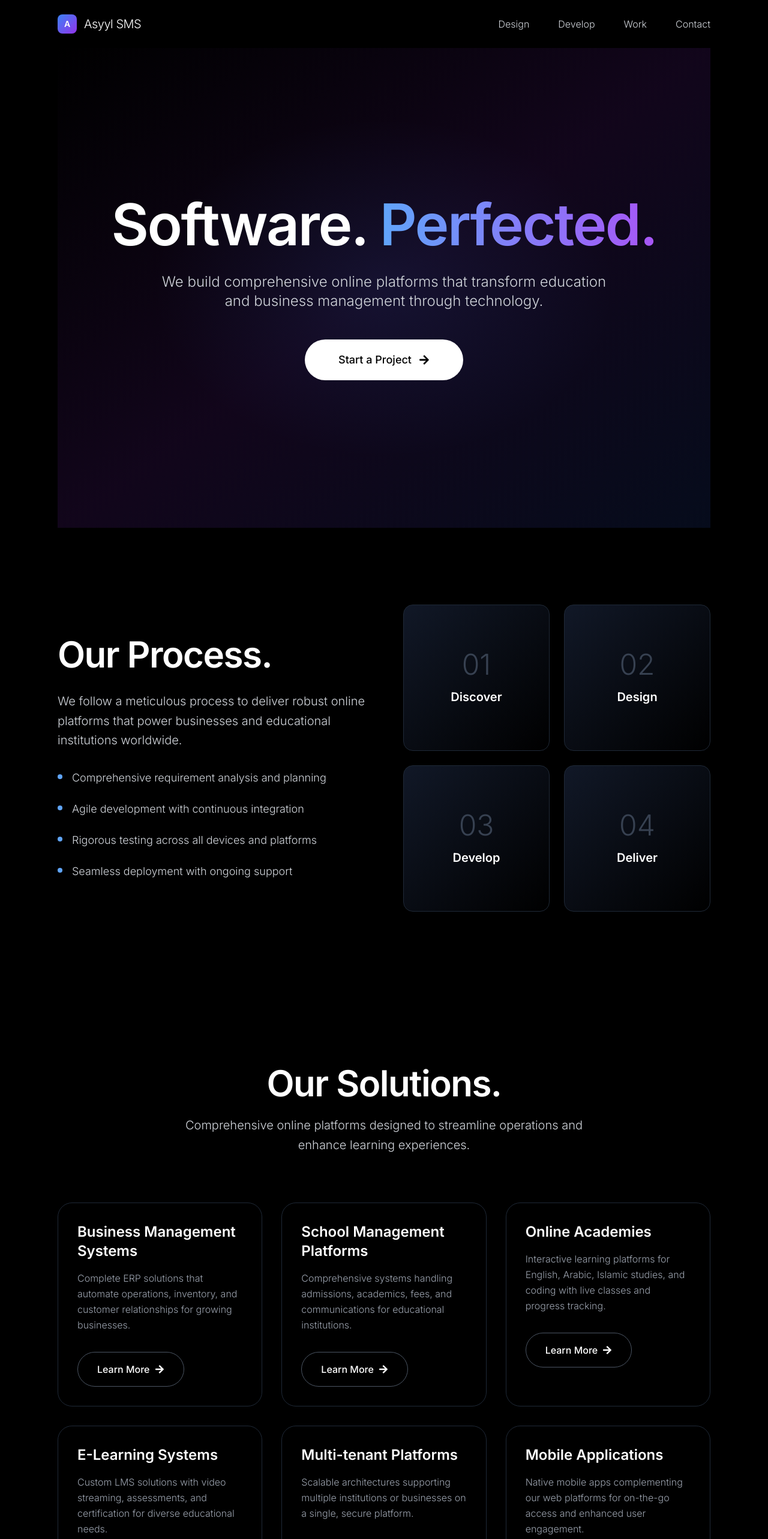
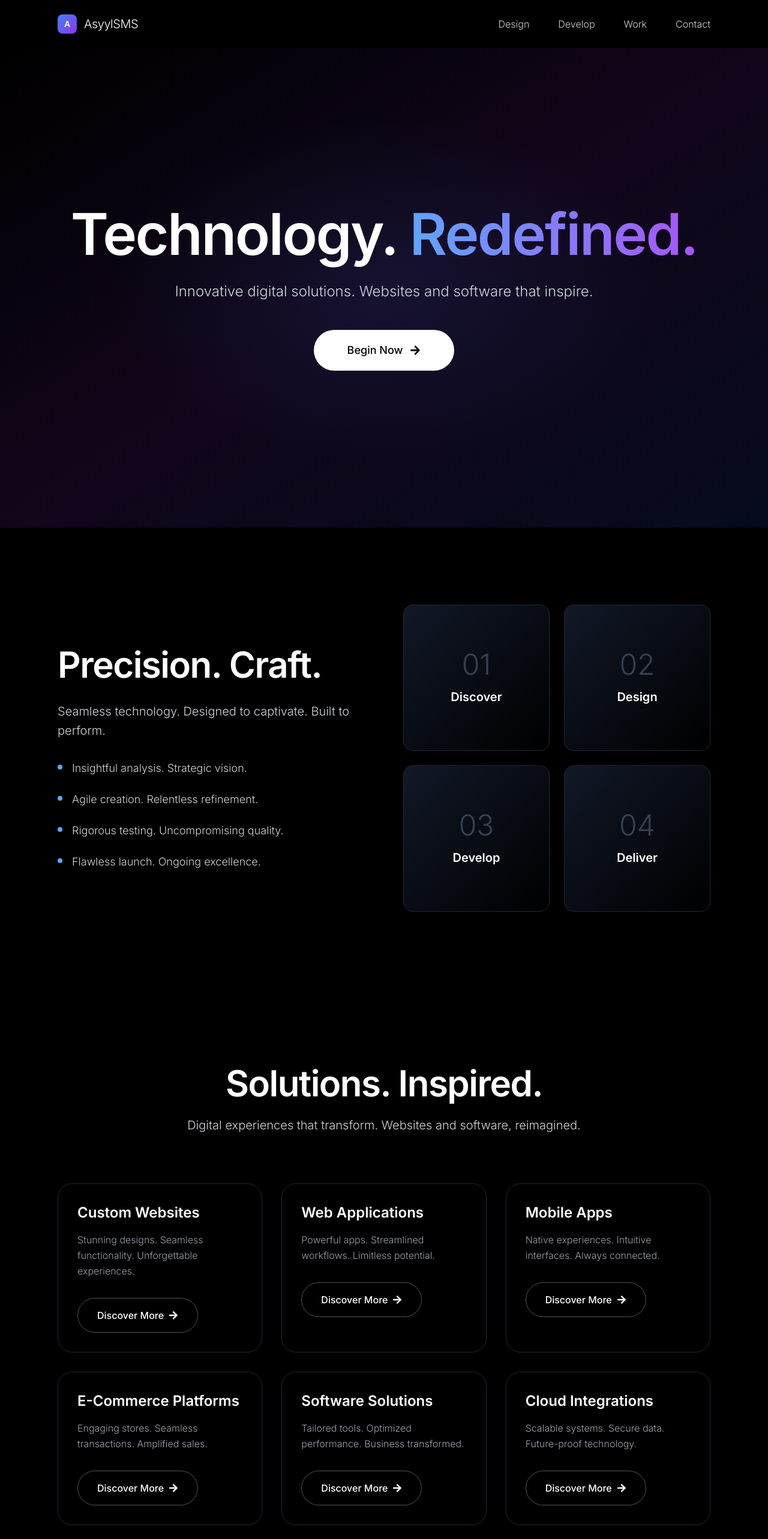
Before and after one commit to shuaibu222/asyylsms-portfolio, a Next.js app: page / in a window 1280 px wide. Shown: the top 2566 px of the page at 60% size. Built offline with nearby package versions, Linux system fonts and the light colour scheme.

Commit message:
change tone to apple

```diff
--- a/app/page.js
+++ b/app/page.js
@@ -19,7 +19,7 @@ export default function Home() {
                         <div className="w-8 h-8 bg-gradient-to-br from-blue-500 to-purple-600 rounded-lg flex items-center justify-center">
                             <span className="text-white font-semibold text-sm">A</span>
                         </div>
-                        <span className="text-xl font-light tracking-tight">Asyyl SMS</span>
+                        <span className="text-xl font-light tracking-tight">AsyylSMS</span>
                     </div>
 
                     <div className="md:hidden">
@@ -55,20 +55,20 @@ export default function Home() {
                 </nav>
 
                 {/* Hero Section */}
-                <section className="relative min-h-screen w-full max-w-[85vw] mx-auto flex flex-col items-center justify-center text-center overflow-hidden">
+                <section className="relative min-h-screen w-full mx-auto flex flex-col items-center justify-center text-center overflow-hidden">
                     <div className="absolute inset-0 bg-gradient-to-br from-black via-purple-900/20 to-blue-900/20 z-0"></div>
                     <div className="absolute inset-0 bg-[radial-gradient(ellipse_at_center,_var(--tw-gradient-stops))] from-blue-500/10 via-transparent to-transparent z-0"></div>
 
                     <div className="relative z-20">
-                        <h1 className="text-6xl md:text-8xl font-semibold mb-8 tracking-tight leading-tight">
-                            Software. <span className="bg-gradient-to-r from-blue-400 to-purple-500 bg-clip-text text-transparent">Perfected.</span>
+                        <h1 className="text-6xl md:text-8xl font-semibold mb-8 tracking-tight">
+                            Technology. <span className="bg-gradient-to-r from-blue-400 to-purple-500 bg-clip-text text-transparent">Redefined.</span>
                         </h1>
                         <p className="text-xl md:text-2xl text-gray-300 mb-12 font-light max-w-3xl mx-auto leading-relaxed">
-                            We build comprehensive online platforms that transform education and business management through technology.
+                            Innovative digital solutions. Websites and software that inspire.
                         </p>
-                        <button className="group relative bg-white text-black px-14 py-5 rounded-full font-medium text-lg transition-all duration-500 hover:scale-105">
+                        <button className="group relative bg-white text-black px-14 py-5 rounded-full font-medium text-lg transition-all duration-300 hover:bg-gray-200">
                             <span className="relative z-10 flex items-center justify-center gap-3">
-                                Start a Project
+                                Begin Now
                                 <FaArrowRight className="group-hover:translate-x-1 transition-transform duration-300" />
                             </span>
                         </button>
@@ -80,16 +80,16 @@ export default function Home() {
                     <div className="max-w-[85vw] mx-auto flex flex-col lg:flex-row gap-16 items-center">
                         {/* Left Side - Text Content */}
                         <div className="lg:w-1/2">
-                            <h2 className="text-5xl md:text-6xl font-semibold mb-8 tracking-tight">Our Process.</h2>
+                            <h2 className="text-5xl md:text-6xl font-semibold mb-8 tracking-tight">Precision. Craft.</h2>
                             <p className="text-xl text-gray-300 leading-relaxed mb-8 font-light">
-                                We follow a meticulous process to deliver robust online platforms that power businesses and educational institutions worldwide.
+                                Seamless technology. Designed to captivate. Built to perform.
                             </p>
                             <div className="space-y-6">
                                 {[
-                                    "Comprehensive requirement analysis and planning",
-                                    "Agile development with continuous integration",
-                                    "Rigorous testing across all devices and platforms",
-                                    "Seamless deployment with ongoing support"
+                                    "Insightful analysis. Strategic vision.",
+                                    "Agile creation. Relentless refinement.",
+                                    "Rigorous testing. Uncompromising quality.",
+                                    "Flawless launch. Ongoing excellence."
                                 ].map((item, index) => (
                                     <div key={index} className="flex items-start space-x-4 text-lg">
                                         <div className="w-2 h-2 bg-blue-400 rounded-full mt-2 flex-shrink-0"></div>
@@ -107,8 +107,8 @@ export default function Home() {
                                 { number: "03", title: "Develop" },
                                 { number: "04", title: "Deliver" }
                             ].map((step, index) => (
-                                <div key={step.number} className="aspect-square rounded-2xl bg-gradient-to-br from-gray-900 to-black border border-gray-800 flex flex-col items-center justify-center p-6 group hover:border-blue-500/50 transition-all duration-500">
-                                    <div className="text-5xl font-light text-gray-700 group-hover:text-blue-400 transition-colors duration-500 mb-4">
+                                <div key={step.number} className="aspect-square rounded-2xl bg-gradient-to-br from-gray-900 to-black border border-gray-800 flex flex-col items-center justify-center p-6 group hover:border-gray-600 transition-all duration-300">
+                                    <div className="text-5xl font-light text-gray-700 group-hover:text-blue-400 transition-colors duration-300 mb-4">
                                         {step.number}
                                     </div>
                                     <h3 className="text-xl font-semibold text-white text-center">{step.title}</h3>
@@ -118,51 +118,51 @@ export default function Home() {
                     </div>
                 </section>
 
-                {/* Services Section - Updated for Your Business */}
+                {/* Services Section */}
                 <section id="services" className="w-full py-32">
                     <div className="max-w-[85vw] mx-auto">
                         <div className="text-center mb-20">
-                            <h2 className="text-5xl md:text-6xl font-semibold mb-6 tracking-tight">Our Solutions.</h2>
+                            <h2 className="text-5xl md:text-6xl font-semibold mb-6 tracking-tight">Solutions. Inspired.</h2>
                             <p className="text-xl text-gray-300 max-w-2xl mx-auto font-light leading-relaxed">
-                                Comprehensive online platforms designed to streamline operations and enhance learning experiences.
+                                Digital experiences that transform. Websites and software, reimagined.
                             </p>
                         </div>
 
                         <div className="grid grid-cols-1 md:grid-cols-2 lg:grid-cols-3 gap-8">
                             {[
                                 {
-                                    title: "Business Management Systems",
-                                    description: "Complete ERP solutions that automate operations, inventory, and customer relationships for growing businesses."
+                                    title: "Custom Websites",
+                                    description: "Stunning designs. Seamless functionality. Unforgettable experiences."
                                 },
                                 {
-                                    title: "School Management Platforms",
-                                    description: "Comprehensive systems handling admissions, academics, fees, and communications for educational institutions."
+                                    title: "Web Applications",
+                                    description: "Powerful apps. Streamlined workflows. Limitless potential."
                                 },
                                 {
-                                    title: "Online Academies",
-                                    description: "Interactive learning platforms for English, Arabic, Islamic studies, and coding with live classes and progress tracking."
+                                    title: "Mobile Apps",
+                                    description: "Native experiences. Intuitive interfaces. Always connected."
                                 },
                                 {
-                                    title: "E-Learning Systems",
-                                    description: "Custom LMS solutions with video streaming, assessments, and certification for diverse educational needs."
+                                    title: "E-Commerce Platforms",
+                                    description: "Engaging stores. Seamless transactions. Amplified sales."
                                 },
                                 {
-                                    title: "Multi-tenant Platforms",
-                                    description: "Scalable architectures supporting multiple institutions or businesses on a single, secure platform."
+                                    title: "Software Solutions",
+                                    description: "Tailored tools. Optimized performance. Business transformed."
                                 },
                                 {
-                                    title: "Mobile Applications",
-                                    description: "Native mobile apps complementing our web platforms for on-the-go access and enhanced user engagement."
+                                    title: "Cloud Integrations",
+                                    description: "Scalable systems. Secure data. Future-proof technology."
                                 }
                             ].map((service, index) => (
-                                <div key={index} className="group p-8 border border-gray-800 rounded-3xl hover:border-gray-600 transition-all duration-500">
+                                <div key={index} className="group p-8 border border-gray-800 rounded-3xl hover:border-gray-600 transition-all duration-300">
                                     <h3 className="text-2xl font-semibold mb-4 text-white">{service.title}</h3>
                                     <p className="text-gray-400 mb-8 font-light leading-relaxed">
                                         {service.description}
                                     </p>
-                                    <button className="group relative text-white px-8 py-4 rounded-full font-medium transition-all duration-500 border border-gray-600 hover:border-white">
+                                    <button className="group relative text-white px-8 py-4 rounded-full font-medium transition-all duration-300 border border-gray-600 hover:border-gray-400">
                                         <span className="relative z-10 flex items-center gap-2">
-                                            Learn More
+                                            Discover More
                                             <FaArrowRight className="group-hover:translate-x-1 transition-transform duration-300" />
                                         </span>
                                     </button>
@@ -172,13 +172,13 @@ export default function Home() {
                     </div>
                 </section>
 
-                {/* Portfolio Section - Updated for Your Projects */}
+                {/* Portfolio Section */}
                 <section id="work" className="w-full py-32 bg-black">
                     <div className="max-w-[85vw] mx-auto">
                         <div className="mb-20">
-                            <h2 className="text-5xl md:text-6xl font-semibold mb-6 tracking-tight">Our Platforms.</h2>
+                            <h2 className="text-5xl md:text-6xl font-semibold mb-6 tracking-tight">Impact. Realized.</h2>
                             <p className="text-xl text-gray-300 max-w-2xl font-light leading-relaxed">
-                                Real-world solutions powering businesses and educational institutions across multiple sectors.
+                                Digital solutions that empower. Innovation that delivers.
                             </p>
                         </div>
 
@@ -186,17 +186,17 @@ export default function Home() {
                             <div className="grid grid-cols-1 md:grid-cols-2 gap-8">
                                 {[
                                     {
-                                        name: "Business Management ERP",
-                                        desc: "Comprehensive enterprise resource planning system for small to medium businesses",
-                                        tech: "React + Node.js + PostgreSQL"
+                                        name: "E-Commerce Platform",
+                                        desc: "Seamless shopping. Amplified conversions.",
+                                        tech: "React + Node.js + Stripe"
                                     },
                                     {
-                                        name: "School Management System",
-                                        desc: "End-to-end school administration platform with parent and teacher portals",
-                                        tech: "Vue.js + Python + MySQL"
+                                        name: "Productivity App",
+                                        desc: "Streamlined workflows. Empowered teams.",
+                                        tech: "Vue.js + Firebase + AWS"
                                     }
                                 ].map((project, index) => (
-                                    <div key={index} className="group aspect-video rounded-3xl bg-gradient-to-br from-gray-900 to-black border border-gray-800 hover:border-gray-600 transition-all duration-500 p-12 flex flex-col justify-center">
+                                    <div key={index} className="group aspect-video rounded-3xl bg-gradient-to-br from-gray-900 to-black border border-gray-800 hover:border-gray-600 transition-all duration-300 p-12 flex flex-col justify-center">
                                         <h3 className="text-4xl font-semibold mb-4 text-white">{project.name}</h3>
                                         <p className="text-gray-300 mb-8 text-lg font-light">{project.desc}</p>
                                         <div className="flex items-center gap-4 text-blue-400">
@@ -209,22 +209,22 @@ export default function Home() {
                             <div className="grid grid-cols-1 md:grid-cols-3 gap-8">
                                 {[
                                     {
-                                        name: "Online English Academy",
-                                        tech: "React + Firebase + WebRTC",
-                                        type: "E-Learning Platform"
+                                        name: "Corporate Website",
+                                        tech: "Next.js + Tailwind + GraphQL",
+                                        type: "Digital Presence"
                                     },
                                     {
-                                        name: "Arabic Learning Platform",
-                                        tech: "Next.js + MongoDB + Stripe",
-                                        type: "Language Academy"
+                                        name: "Mobile Banking App",
+                                        tech: "React Native + Node.js + MongoDB",
+                                        type: "Fintech Solution"
                                     },
                                     {
-                                        name: "Coding Bootcamp",
-                                        tech: "Vue.js + Django + AWS",
-                                        type: "Tech Education"
+                                        name: "SaaS Dashboard",
+                                        tech: "Angular + Python + PostgreSQL",
+                                        type: "Business Tool"
                                     }
                                 ].map((project, index) => (
-                                    <div key={index} className="group aspect-square rounded-3xl bg-gradient-to-br from-gray-900 to-black border border-gray-800 hover:border-gray-600 transition-all duration-500 p-8 flex flex-col justify-between">
+                                    <div key={index} className="group aspect-square rounded-3xl bg-gradient-to-br from-gray-900 to-black border border-gray-800 hover:border-gray-600 transition-all duration-300 p-8 flex flex-col justify-between">
                                         <div>
                                             <h3 className="text-3xl font-semibold mb-4 text-white">{project.name}</h3>
                                             <p className="text-gray-300 mb-6 font-light">{project.type}</p>
@@ -243,31 +243,31 @@ export default function Home() {
                 <section id="testimonials" className="w-full py-32">
                     <div className="max-w-[85vw] mx-auto">
                         <div className="text-center mb-20">
-                            <h2 className="text-5xl md:text-6xl font-semibold mb-6 tracking-tight">Client Stories.</h2>
+                            <h2 className="text-5xl md:text-6xl font-semibold mb-6 tracking-tight">Stories. Success.</h2>
                             <p className="text-xl text-gray-300 max-w-2xl mx-auto font-light leading-relaxed">
-                                Don&apos;t just take our word for it. Here&apos;s what our partners have to say.
+                                Our partners thrive. Their victories, our pride.
                             </p>
                         </div>
 
                         <div className="grid grid-cols-1 md:grid-cols-3 gap-8">
                             {[
                                 {
-                                    quote: "The school management system transformed our administrative efficiency. Parent engagement increased by 300%.",
-                                    author: "Dr. Ahmed Hassan",
-                                    company: "Greenfield International School"
+                                    quote: "Transformed our brand. Engagement redefined.",
+                                    author: "Emma Carter",
+                                    company: "BrightWave Retail"
                                 },
                                 {
-                                    quote: "Our business operations became seamless with the custom ERP. Inventory management is now automated and accurate.",
-                                    author: "Mohammed Al-Rashid",
-                                    company: "Al-Rashid Trading Co."
+                                    quote: "Streamlined operations. Efficiency unleashed.",
+                                    author: "Liam Patel",
+                                    company: "TechTrend Solutions"
                                 },
                                 {
-                                    quote: "The online academy platform provided exceptional learning experiences for our students across multiple countries.",
-                                    author: "Sarah Johnson",
-                                    company: "Global English Institute"
+                                    quote: "Inspired experiences. Users connected globally.",
+                                    author: "Sophie Nguyen",
+                                    company: "GlobalTech Innovations"
                                 }
                             ].map((testimonial, index) => (
-                                <div key={index} className="p-8 border border-gray-800 rounded-3xl hover:border-gray-600 transition-all duration-500">
+                                <div key={index} className="p-8 border border-gray-800 rounded-3xl hover:border-gray-600 transition-all duration-300">
                                     <div className="text-4xl text-gray-600 mb-4">&quot;</div>
                                     <p className="text-lg text-gray-300 italic mb-6 leading-relaxed font-light">&quot;{testimonial.quote}&quot;</p>
                                     <footer className="text-right">
@@ -283,19 +283,19 @@ export default function Home() {
                 {/* CTA Section */}
                 <section id="contact" className="w-full py-32 bg-black">
                     <div className="max-w-[85vw] mx-auto text-center">
-                        <h2 className="text-5xl md:text-6xl font-semibold mb-8 tracking-tight">Let&apos;s Build Together.</h2>
+                        <h2 className="text-5xl md:text-6xl font-semibold mb-8 tracking-tight">Innovate. Now.</h2>
                         <p className="text-xl text-gray-300 mb-12 max-w-2xl mx-auto font-light leading-relaxed">
-                            Ready to transform your business or educational institution with custom software solutions?
+                            Your vision. Our technology. Infinite possibilities.
                         </p>
                         <div className="flex flex-col sm:flex-row gap-4 justify-center items-center">
-                            <button className="group relative bg-white text-black px-12 py-5 rounded-full font-medium text-lg transition-all duration-500 hover:scale-105">
+                            <button className="group relative bg-white text-black px-12 py-5 rounded-full font-medium text-lg transition-all duration-300 hover:bg-gray-200">
                                 <span className="relative z-10 flex items-center justify-center gap-3">
-                                    Start Conversation
+                                    Start Now
                                     <FaArrowRight className="group-hover:translate-x-1 transition-transform duration-300" />
                                 </span>
                             </button>
-                            <button className="group relative border border-gray-600 text-white px-12 py-5 rounded-full font-medium text-lg transition-all duration-500 hover:border-white">
-                                <span className="relative z-10">View Our Platforms</span>
+                            <button className="group relative border border-gray-600 text-white px-12 py-5 rounded-full font-medium text-lg transition-all duration-300 hover:border-gray-400">
+                                <span className="relative z-10">Explore Solutions</span>
                             </button>
                         </div>
                     </div>
@@ -308,7 +308,7 @@ export default function Home() {
                             <div className="w-8 h-8 bg-gradient-to-br from-blue-500 to-purple-600 rounded-lg flex items-center justify-center">
                                 <span className="text-white font-semibold text-xs">A</span>
                             </div>
-                            <span className="text-lg font-light">Asyyl SMS</span>
+                            <span className="text-lg font-light">AsyylSMS</span>
                         </div>
                         <div className="flex gap-6 mb-6 md:mb-0">
                             {['Privacy', 'Terms', 'Contact', 'GitHub'].map((item) => (
@@ -318,7 +318,7 @@ export default function Home() {
                             ))}
                         </div>
                         <p className="text-gray-400 text-sm font-light">
-                            &copy; 2024 Asyyl SMS. Crafted with precision.
+                            &copy; 2025 AsyylSMS. Crafted with vision.
                         </p>
                     </div>
                 </footer>
```
